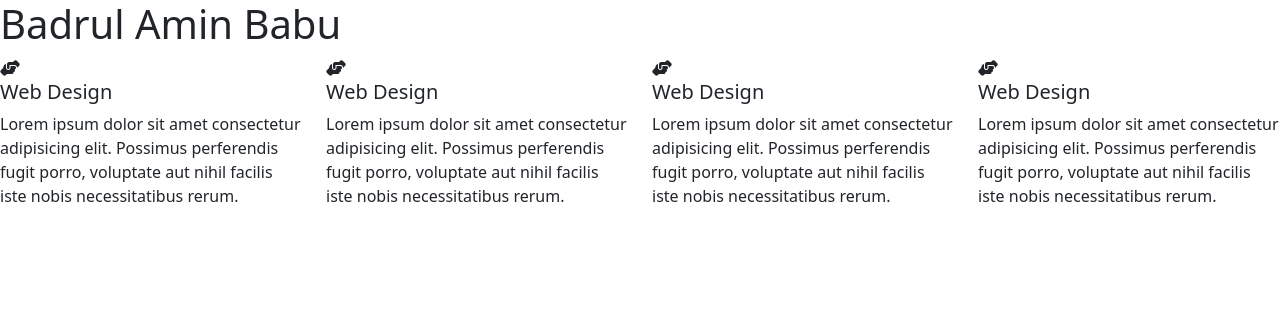
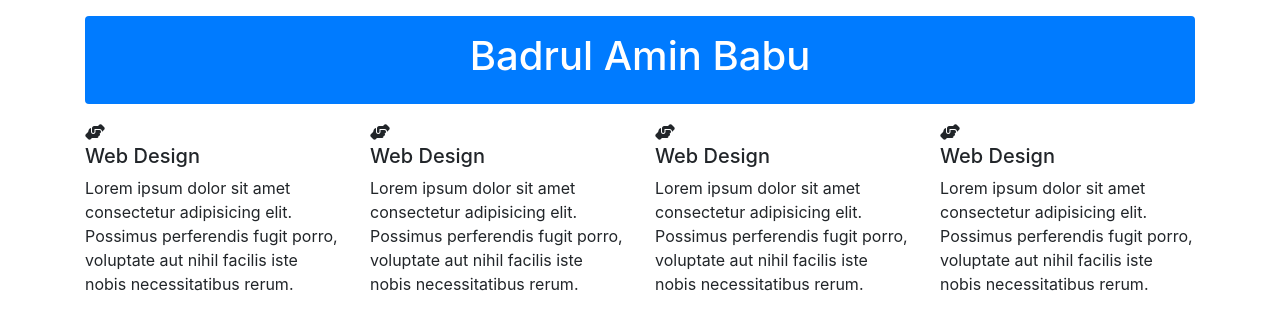
Before and after one commit to amin-babu/BootStrap-Project, a plain HTML site: page index.html in a window 1280 px wide. Drawn offline with nearby package versions, Linux system fonts and the light colour scheme.

Commit message:
heading done

```diff
--- a/index.html
+++ b/index.html
@@ -7,13 +7,15 @@
 
     <!-- BootStrap CDN -->
     <link href="https://cdn.jsdelivr.net/npm/bootstrap@5.3.3/dist/css/bootstrap.min.css" rel="stylesheet" integrity="sha384-QWTKZyjpPEjISv5WaRU9OFeRpok6YctnYmDr5pNlyT2bRjXh0JMhjY6hW+ALEwIH" crossorigin="anonymous">
+    <link rel="stylesheet" href="https://stackpath.bootstrapcdn.com/bootstrap/4.5.2/css/bootstrap.min.css">
 
     <!-- FontAwesome  -->
     <link rel="stylesheet" href="https://cdnjs.cloudflare.com/ajax/libs/font-awesome/6.7.2/css/all.min.css" integrity="sha512-Evv84Mr4kqVGRNSgIGL/F/aIDqQb7xQ2vcrdIwxfjThSH8CSR7PBEakCr51Ck+w+/U6swU2Im1vVX0SVk9ABhg==" crossorigin="anonymous" referrerpolicy="no-referrer" />
   </head>
   <body>
 
-    <header>
+    <div class="container">
+      <header class="bg-primary text-white py-3 text-center my-3 rounded">
         <h1>Badrul Amin Babu</h1>
       </header>
 
@@ -22,7 +24,7 @@
           <div class="col-lg-3">
             <i class="fas fa-hands-helping"></i>
             <h5>Web Design</h5>
-          <p>Lorem ipsum dolor sit amet consectetur adipisicing elit. Possimus perferendis fugit porro, voluptate aut nihil facilis iste nobis necessitatibus rerum.</p>
+            <p class="">Lorem ipsum dolor sit amet consectetur adipisicing elit. Possimus perferendis fugit porro, voluptate aut nihil facilis iste nobis necessitatibus rerum.</p>
           </div>
           <div class="col-lg-3">
             <i class="fas fa-hands-helping"></i>
@@ -45,9 +47,11 @@
       <footer>
 
       </footer>
+    </div>
 
     <!-- BootStrap JS code -->
     <script src="https://cdn.jsdelivr.net/npm/@popperjs/core@2.11.8/dist/umd/popper.min.js" integrity="sha384-I7E8VVD/ismYTF4hNIPjVp/Zjvgyol6VFvRkX/vR+Vc4jQkC+hVqc2pM8ODewa9r" crossorigin="anonymous"></script>
     <script src="https://cdn.jsdelivr.net/npm/bootstrap@5.3.3/dist/js/bootstrap.bundle.min.js" integrity="sha384-YvpcrYf0tY3lHB60NNkmXc5s9fDVZLESaAA55NDzOxhy9GkcIdslK1eN7N6jIeHz" crossorigin="anonymous"></script>
+    <script src="https://stackpath.bootstrapcdn.com/bootstrap/4.5.2/js/bootstrap.min.js"></script>
   </body>
 </html>
```
Lines whose indentation alone changed are shown as unchanged.
